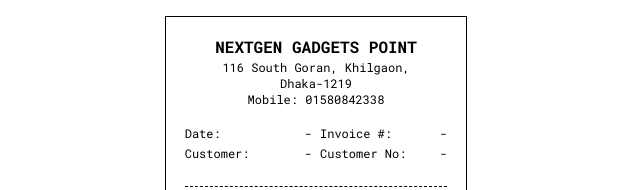
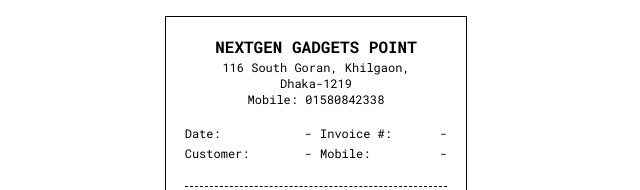
Before and after one commit to Abid000111/invoice_creator, a plain HTML site: page index.html in a window 1280 px wide. Shown: the top 190 px of the page, 640-1280 px from the left. Drawn offline with Linux system fonts and the light colour scheme.

Commit message:
Update index.html

```diff
--- a/index.html
+++ b/index.html
@@ -87,7 +87,7 @@
             <div><span>Date:</span><span id="pDate">-</span></div>
             <div><span>Invoice #:</span><span id="pInvoice">-</span></div>
             <div><span>Customer:</span><span id="pCustomer">-</span></div>
-            <div><span>Customer No:</span><span id="pCustomerNo">-</span></div>
+            <div><span>Mobile:</span><span id="pCustomerNo">-</span></div>
           </div>
 
           <div class="gap2"></div>
```
